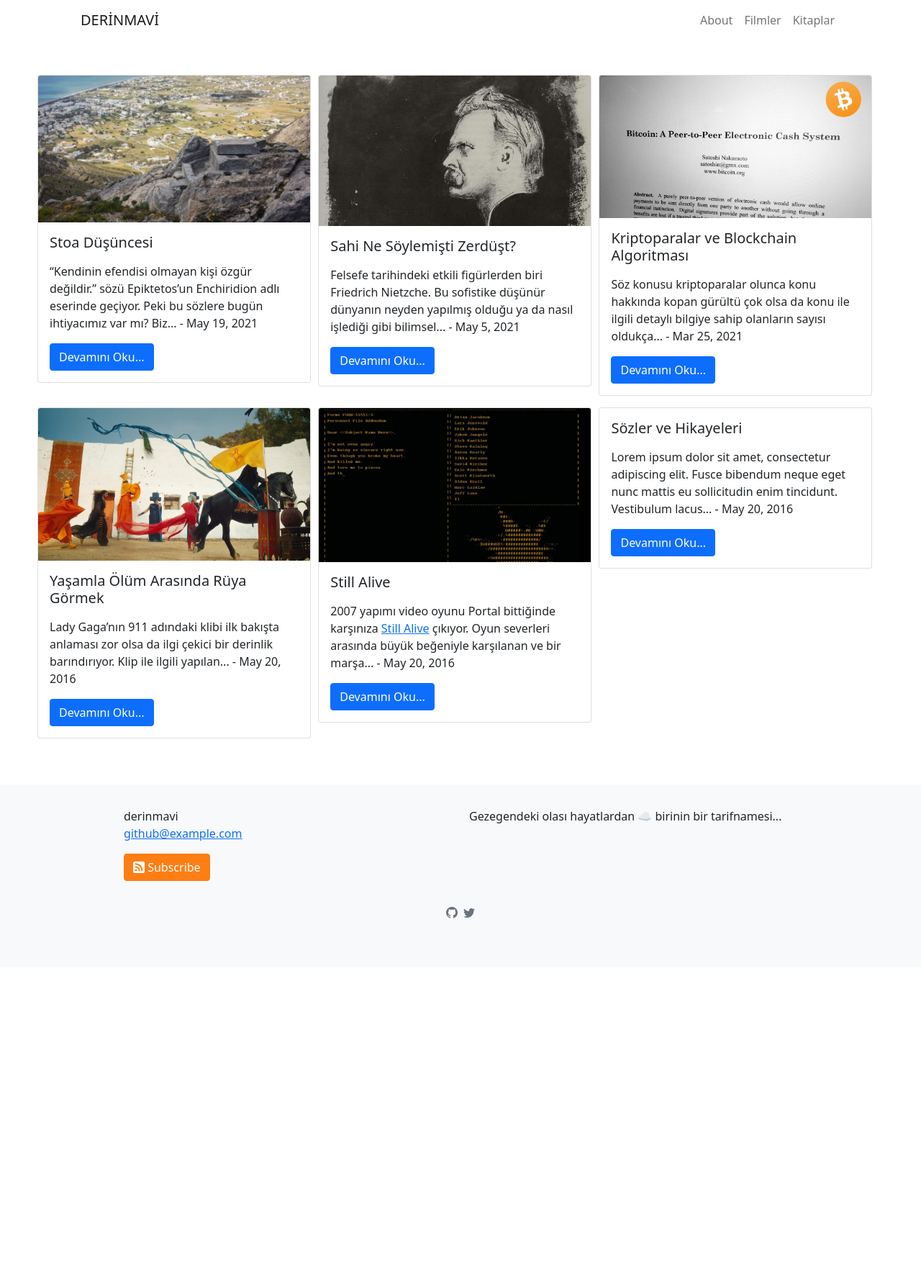
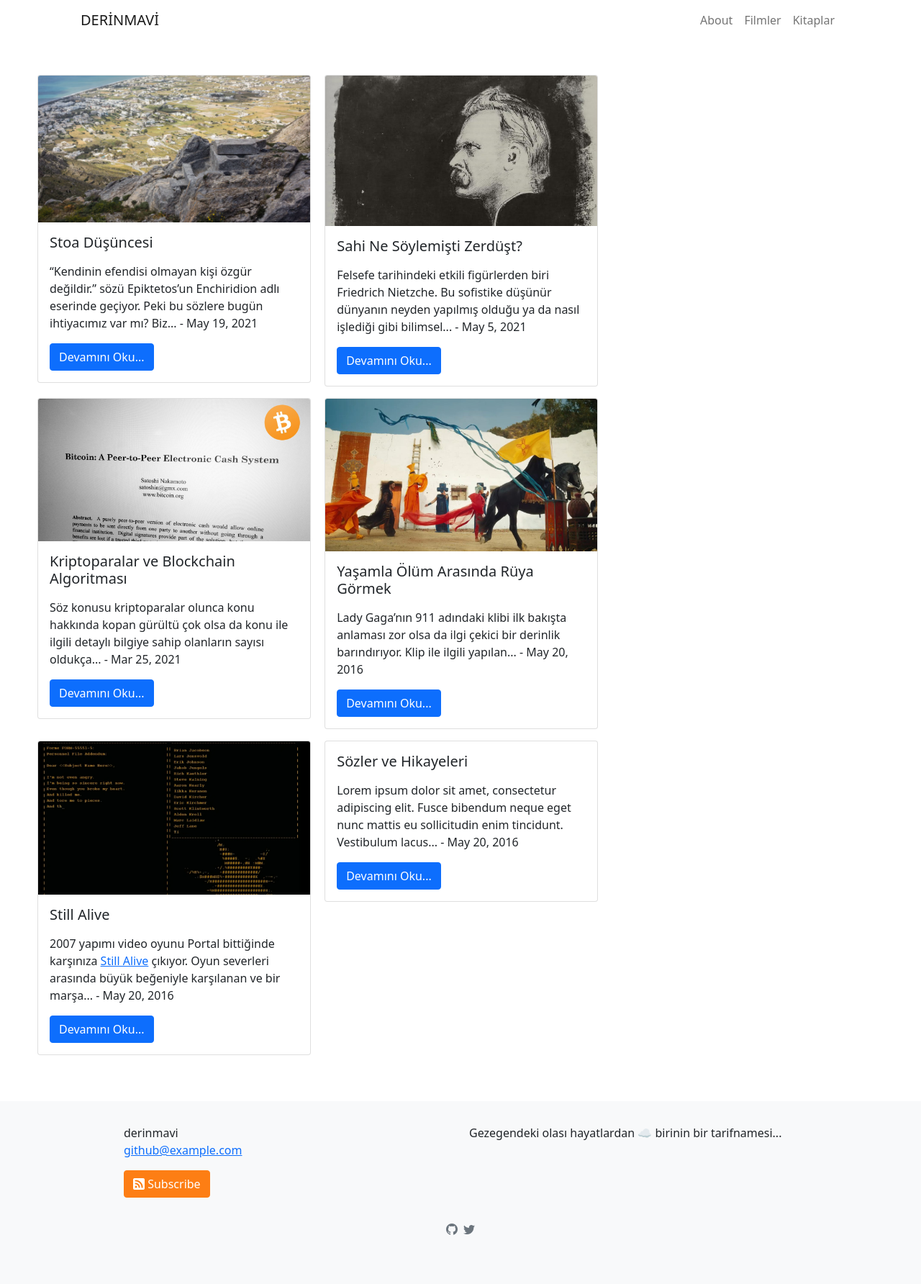
Before and after one commit to tozbulut/derinmavi.io, a Jekyll site: the page built from index.markdown, in a window 1280 px wide. Shown: the whole page at 72% size. Built offline with Jekyll 4.4.1, drawn with Linux system fonts in a browser that asks for light colours; before the commit the page ends 1344 px from its top, so only the background shows below that.

Commit message:
Update home.html

```diff
--- a/_layouts/home.html
+++ b/_layouts/home.html
@@ -23,7 +23,7 @@ layout: default2
       {%- assign date_format = site.bootstrap.date_format | default: "%b %-d, %Y" -%}
       {%- for post in posts -%}
     <div>
-        <div class="card" style="width: 23.75rem; margin-right: 0.64rem; margin-bottom: 1rem;">
+        <div class="card" style="width: 23.75rem; margin-right: 1.2rem; margin-bottom: 1rem;">
   {%- if post.img -%}<img src="{{ post.img }}" class="card-img-top" alt="{{ post.title | escape }}"> {%- endif -%}
   <div class="card-body">
     <h5 class="card-title">{{ post.title | escape }}</h5>
```
